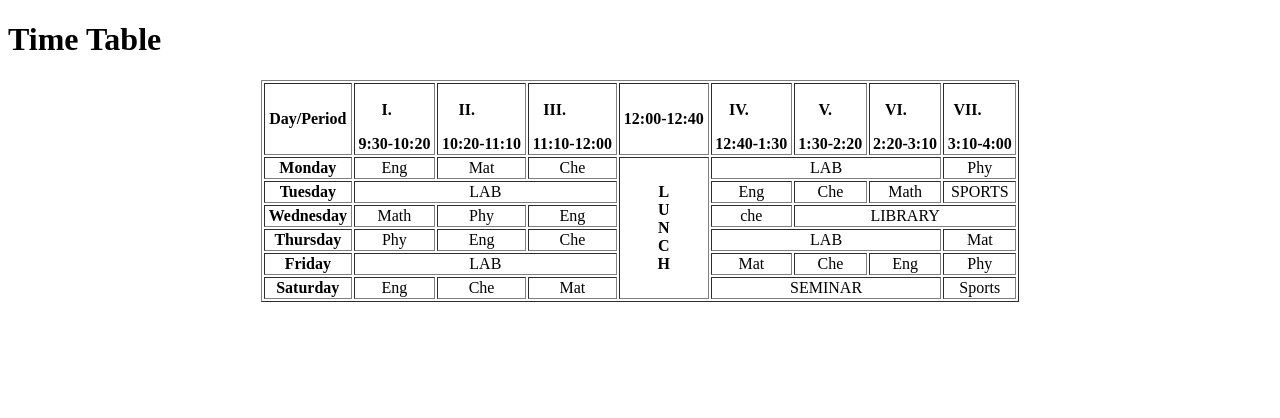
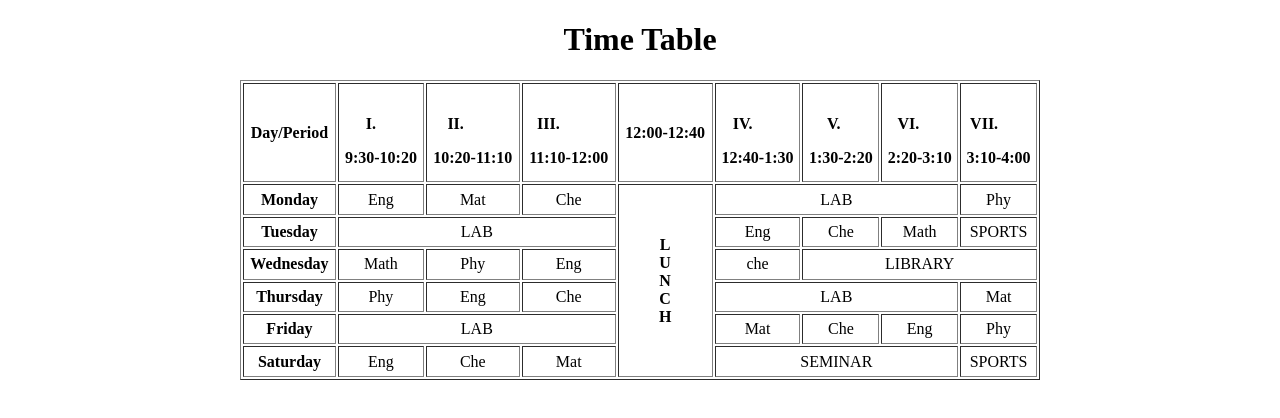
Before and after one commit to MomenHaija/HTML-CSS-Tasks, a plain HTML site: page 17-10/task3.html in a window 1280 px wide. Drawn offline with Linux system fonts and the light colour scheme.

Commit message:
second task

```diff
--- a/17-10/task3.html
+++ b/17-10/task3.html
@@ -4,8 +4,8 @@
         <title>Task3</title>
     </head>
     <body>
-        <h1 >Time Table</h1>
-        <table border="1px"; align="center" style="width:60%; height:70%;">
+        <h1 style="text-align:center;">Time Table</h1>
+        <table border="1px"; align="center" style="width:800px; height:300px;" >
 
             <tr align="center">
                <th>Day/Period</th>
@@ -69,7 +69,7 @@
                 <td>Che</td>
                 <td>Mat</td>
                 <td colspan="3">SEMINAR</td>
-                <td>Sports</td>
+                <td>SPORTS</td>
             </tr>
 
 
```
Also changed, not shown: 17-10/task2.html (+1 -1 lines).
